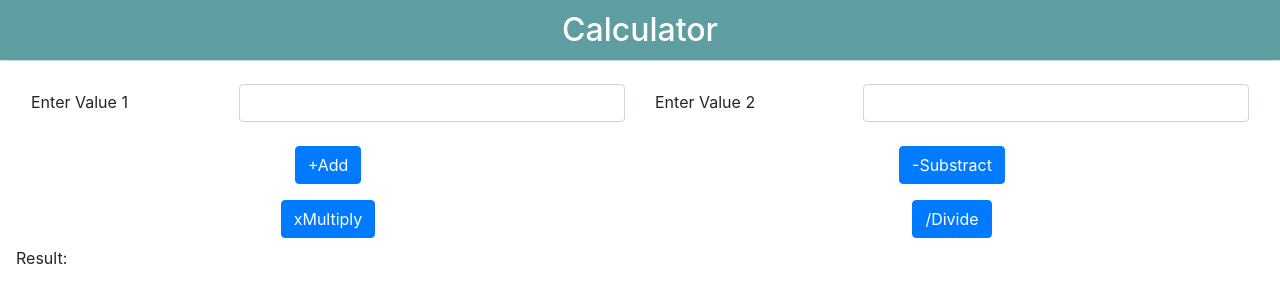
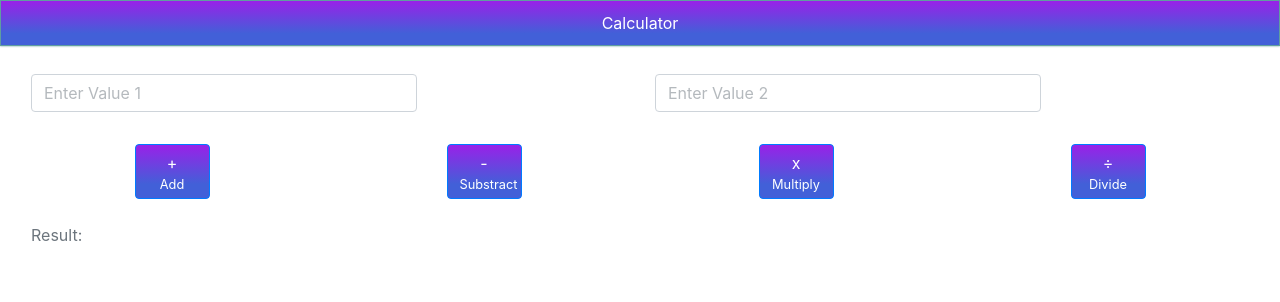
Before and after one commit to Faiz-Ahmad-Ansari/Calculator, a React (Create React App) app: page / in a window 1280 px wide. Shown: the top 302 px of the page. Built offline with nearby package versions, Linux system fonts and the light colour scheme.

Commit message:
Completed without redux

```diff
--- /dev/null
+++ b/src/Components/Calculator/Calculator.css
@@ -0,0 +1,27 @@
+
+.form-group {
+    position: relative;
+    margin-bottom: 1.5rem;
+  }
+
+  .form-control-placeholder {
+    position: absolute;
+    top: 0;
+    padding: 7px 0 0 13px;
+    transition: all 200ms;
+    opacity: 0.5;
+  }
+
+  .form-control:focus + .form-control-placeholder,
+  .form-control:valid + .form-control-placeholder {
+    font-size: 75%;
+    transform: translate3d(0, -100%, 0);
+    opacity: 1;
+  }
+
+  .form-control:focus {
+    border: transparent !important;
+    border-bottom: 2px solid #4260d8 !important;
+    box-shadow: 0 0 0 0 rgba(0,123,255,.25) !important;
+    border-radius: 0 !important;
+}
--- a/src/Components/Calculator/Calculator.js
+++ b/src/Components/Calculator/Calculator.js
@@ -2,6 +2,7 @@ import React, { Component } from 'react';
 import Header from '../Common/Header/Header';
 import validations from '../Reusable/Validations';
 import Buttons from '../Reusable/Button/Button';
+import './Calculator.css'
 const requiredError = 'This field is mandatory';
 
 class Calculator extends Component {
@@ -45,7 +46,7 @@ class Calculator extends Component {
                 },
                 {
                     name : 'Divide',
-                    sign : '/'
+                    sign : '÷'
                 },
             ],
 
@@ -152,14 +153,18 @@ class Calculator extends Component {
                 return(
                     <div className='col-12 col-md-6 mt-2 mb-3' key={key}>
                         <div className='row'>
-                            <div className='col-12 col-md-4 d-flex align-items-end'>
-                                <label >{val.fieldName}</label>
-                            </div>
+                            {/* <div className='col-12 col-md-4 d-flex align-items-end'>
+                                <label class="form-control-placeholder"  >{val.fieldName}</label>
+                            </div> */}
                             <div className='col-12 col-md-8'>
-                                <div className="form-group mb-0">
+                                <div className="form-group mb-2 mt-1">
                                     <input
                                         type='text' className={`form-control ${val.isRequired?'hasRequired':''} ${val.isError?'hasError':''}`}
-                                        name={key}   onChange={this.changeHandler} value={val.value} disabled={val.isDisabled}/>
+                                        name={key}   onChange={this.changeHandler} value={val.value} disabled={val.isDisabled}
+                                        id={key} required
+                                        />
+
+                                    <label className="form-control-placeholder text-secondary" for={key}  >{val.fieldName}</label>
 
                                     { val.isError &&
                                      <>
@@ -202,8 +207,8 @@ class Calculator extends Component {
 
                     {this.renderButtons()}
 
-                    <div>
-                        Result: <span>{this.state.result}</span>
+                    <div className='col-12 mt-3'>
+                        <span className='text-secondary'>Result:</span> <span className='font-weight-bold'>{this.state.result}</span>
                     </div>
                 </div>
             </>
--- a/src/Components/Common/Header/Header.css
+++ b/src/Components/Common/Header/Header.css
@@ -1,9 +1,10 @@
 .title{
     color: #fff;
-    font-size: 2em;
+    font-size: 1em;
     text-align: center;
     padding: 10px;
-    background-color: #5f9ea0;
+    background-color: #2e2bde;
+    background-image: linear-gradient(180deg, #9921e8 0, #4260d8 74%);
     border: 1px solid #5f9ea0;
     box-shadow: 0px 0px 2px #5f9ea0;
 }
--- a/src/Components/Common/Header/Header.js
+++ b/src/Components/Common/Header/Header.js
@@ -1,6 +1,6 @@
 import React from 'react';
 import './Header.css';
 
-const Header = () => <h1 className='title'>Calculator</h1> ;
+const Header = () => <div className='title'>Calculator</div> ;
 
 export default Header;
--- a/src/Components/Reusable/Button/Button.css
+++ b/src/Components/Reusable/Button/Button.css
@@ -1,4 +1,14 @@
-.not-allowed {
-    pointer-events: auto! important;
-    cursor: not-allowed! important;
+.btn-custom{
+    height: 55px;
+    width: 75px;
 }
+.btn-primary {
+    background-color: #2e2bde;
+    background-image: linear-gradient(180deg, #9921e8 0, #4260d8 74%);
+}
+
+.btn-primary:hover, .btn-primary:focus, .btn-primary:active, .btn-primary.active, .open>.dropdown-toggle.btn-primary {
+    color: #fff;
+    background-color: #080808;
+    background-image: linear-gradient(180deg, #4c2c61 0, #9287b7 68%);
+}
--- a/src/Components/Reusable/Button/Button.js
+++ b/src/Components/Reusable/Button/Button.js
@@ -3,12 +3,12 @@ import './Button.css'
 
 const Button = props => {
     return (
-        <div className='col-6 col-md-6 d-flex justify-content-center mt-2 mb-2'>
+        <div className='col-6 col-md-3 d-flex justify-content-center mt-2 mb-2'>
             <button type="button" onClick={props.onClick}
-                    className={`btn btn-primary ${props.className}`}
+                    className={`btn btn-primary btn-custom `}
             >
-                <span>{props.sign}</span>
-                <span>{props.name}</span>
+                <div>{props.sign}</div>
+                <div className='small'>{props.name}</div>
             </button>
         </div>
      );
```
